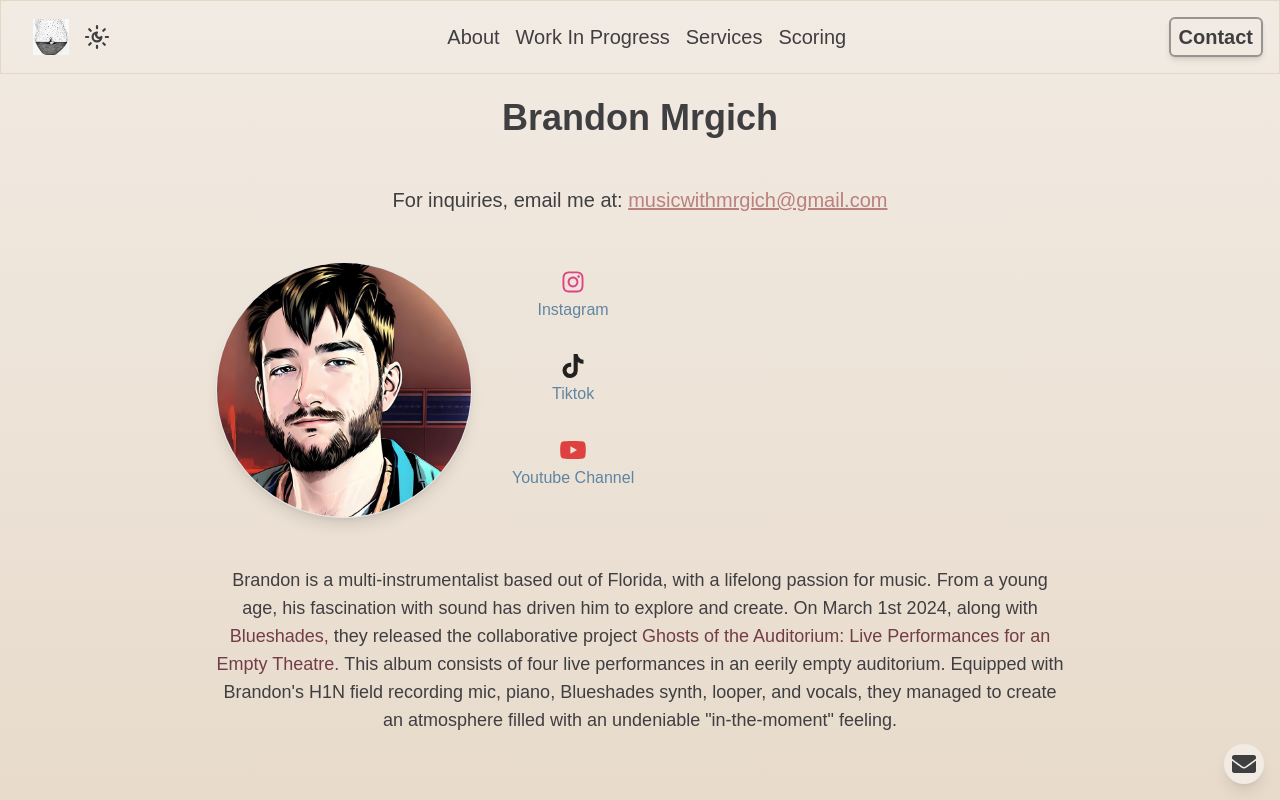
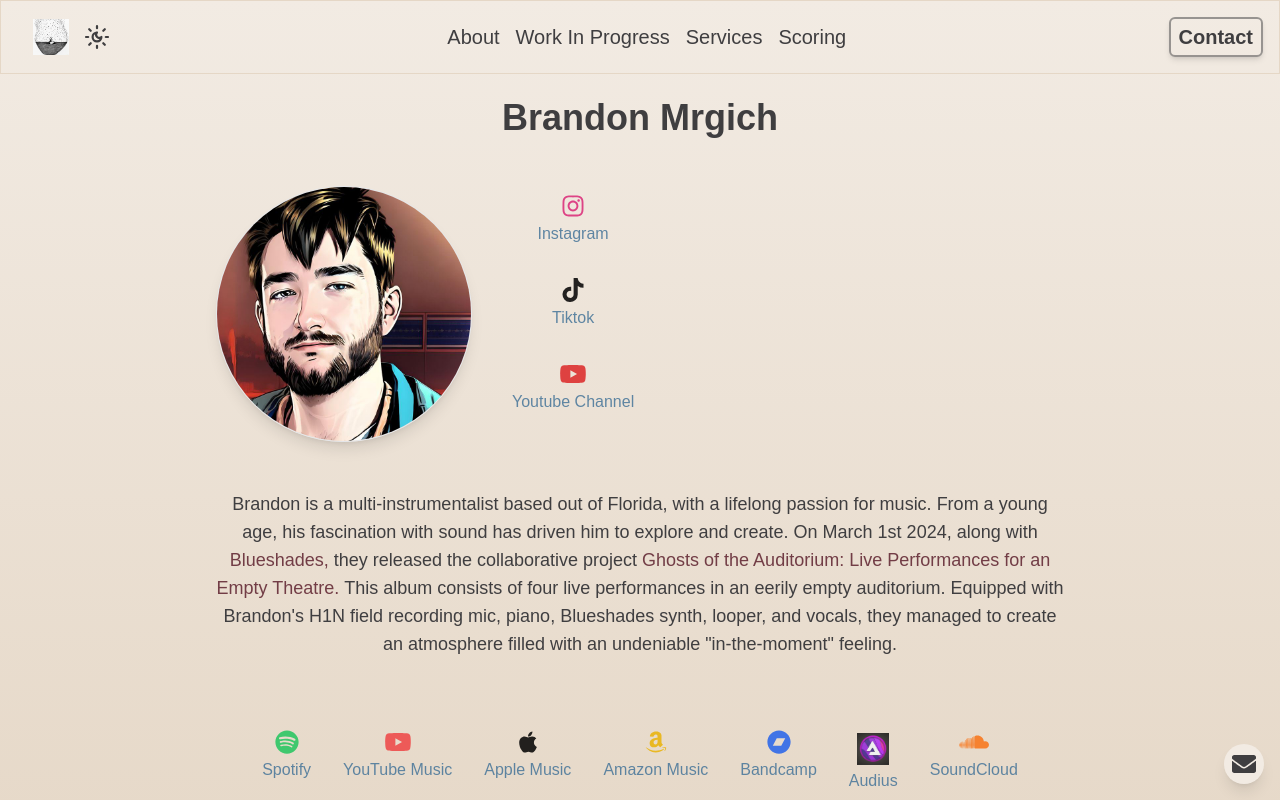
Before and after one commit to brandonmrgich/music-portfolio, a React (Create React App) app: page / in a window 1280 px wide. Shown: the top 800 px of the page. Built offline with nearby package versions, Linux system fonts and the light colour scheme.

Commit message:
refactored tailwind stuff

```diff
--- a/package.json
+++ b/package.json
@@ -6,7 +6,9 @@
     "dependencies": {
         "@babel/plugin-proposal-private-property-in-object": "^7.21.11",
         "@fortawesome/fontawesome-free": "^6.6.0",
-        "@tailwindcss/forms": "^0.5.7",
+        "@tailwindcss/aspect-ratio": "^0.4.2",
+        "@tailwindcss/forms": "^0.5.9",
+        "@tailwindcss/typography": "^0.5.15",
         "@testing-library/jest-dom": "^5.17.0",
         "@testing-library/react": "^13.4.0",
         "@testing-library/user-event": "^13.5.0",
--- a/src/components/About.js
+++ b/src/components/About.js
@@ -21,16 +21,6 @@ const About = ({ isAdmin }) => {
     return (
         <div className="about p-6 max-w-4xl mx-auto space-y-12 ">
             <h1 className="text-4xl font-bold text-center mb-4 ">Brandon Mrgich</h1>
-            <h4 className="text-xl text-center mb-6">
-                For inquiries, email me at:&nbsp;
-                <a
-                    href="mailto:musicwithmrgich@gmail.com"
-                    className="text-comfy-accent1 font-medium underline hover:text-comfy-accent2 transition-colors duration-300"
-                >
-                    musicwithmrgich@gmail.com
-                </a>
-            </h4>
-
             <div className="flex flex-col items-center md:flex-row md:items-start mb-8 flex-wrap">
                 <div className="mb-4 md:mb-0 md:mr-8 flex justify-center">
                     <a href="https://linktr.ee/brandonamrgich">
--- a/tailwind.config.js
+++ b/tailwind.config.js
@@ -36,7 +36,7 @@ module.exports = {
                 },
                 comfy: {
                     accent1: '#B9807D',
-                    accent2: '#467599', // Updated accent
+                    accent2: '#467599',
                     tertiary: '#A199B2',
                     light: '#F2EBE3',
                     medium: '#E5D7C6',
@@ -50,7 +50,7 @@ module.exports = {
                     medium: '#1d1e18',
                     dark: '#353535',
                 },
-                overlay: 'rgba(0, 0, 0, 0.5)', // Add semi-transparent overlay
+                overlay: 'rgba(0, 0, 0, .5)', // Add semi-transparent overlay
             },
             backgroundSize: {
                 'size-200': '200%',
@@ -63,7 +63,31 @@ module.exports = {
                 lg: '16px',
                 xl: '32px', // Optional: add an extreme blur for artistic effects
             },
+            spacing: {
+                128: '32rem', // Add larger spacing scale
+                144: '36rem',
+            },
+            gridTemplateColumns: {
+                // Custom grid templates
+                'auto-fit': 'repeat(auto-fit, minmax(240px, 1fr))',
+                'custom-layout': 'repeat(3, 1fr)', // Example of custom grid
+            },
+            boxShadow: {
+                'inner-dark': 'inset 0 4px 6px rgba(0, 0, 0, 0.1)',
+                'outer-light': '0 4px 6px rgba(255, 255, 255, 0.1)',
+            },
         },
     },
-    plugins: [require('@tailwindcss/forms')],
+    plugins: [
+        require('@tailwindcss/forms'),
+        require('@tailwindcss/typography'), // Add typography plugin for better text formatting
+        require('@tailwindcss/aspect-ratio'), // Add aspect-ratio plugin for responsive media elements
+    ],
+    screens: {
+        'sm': '640px',
+        'md': '768px',
+        'lg': '1024px',
+        'xl': '1280px',
+        '2xl': '1536px',
+    },
 };
```
Also changed, not shown: 1 other file (tests, documents, lock files or other folders).
